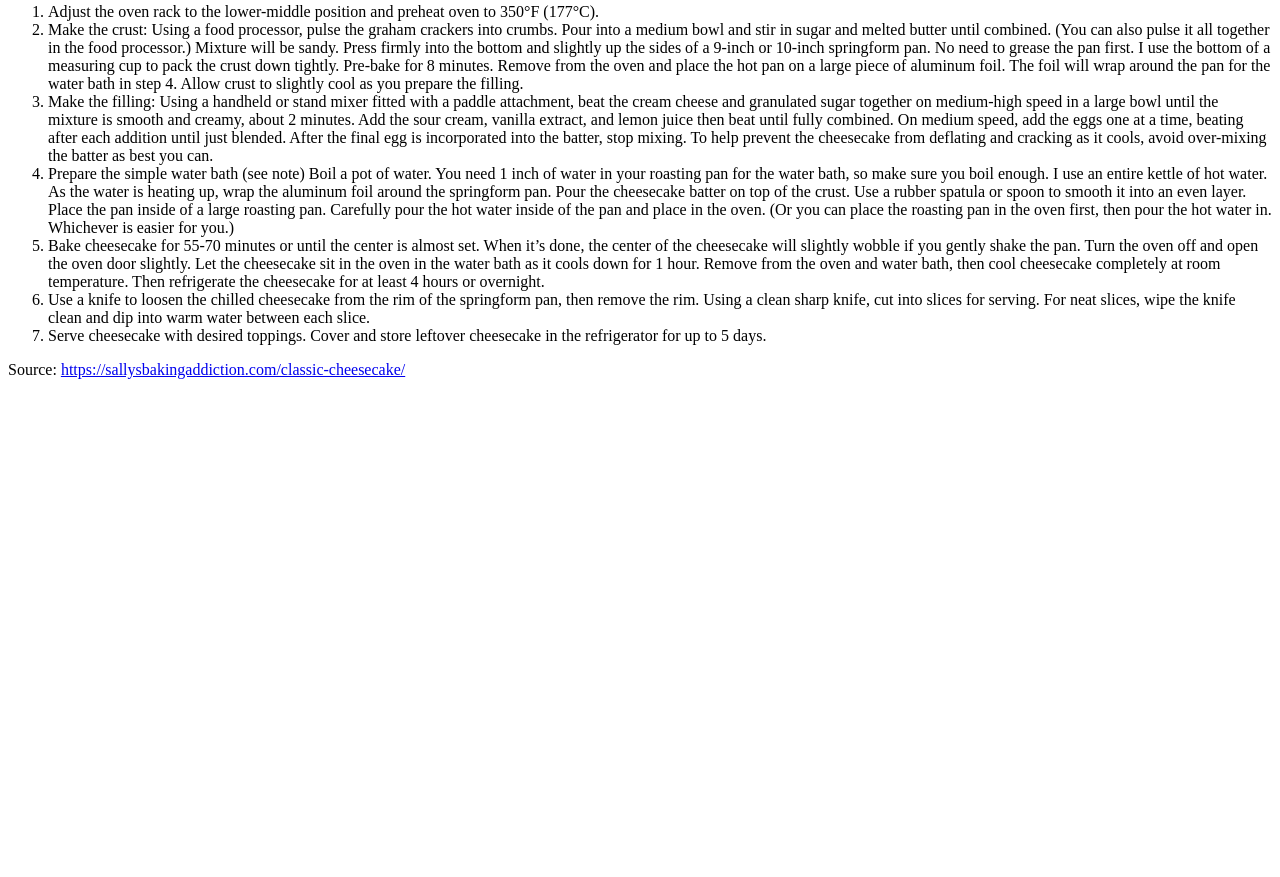
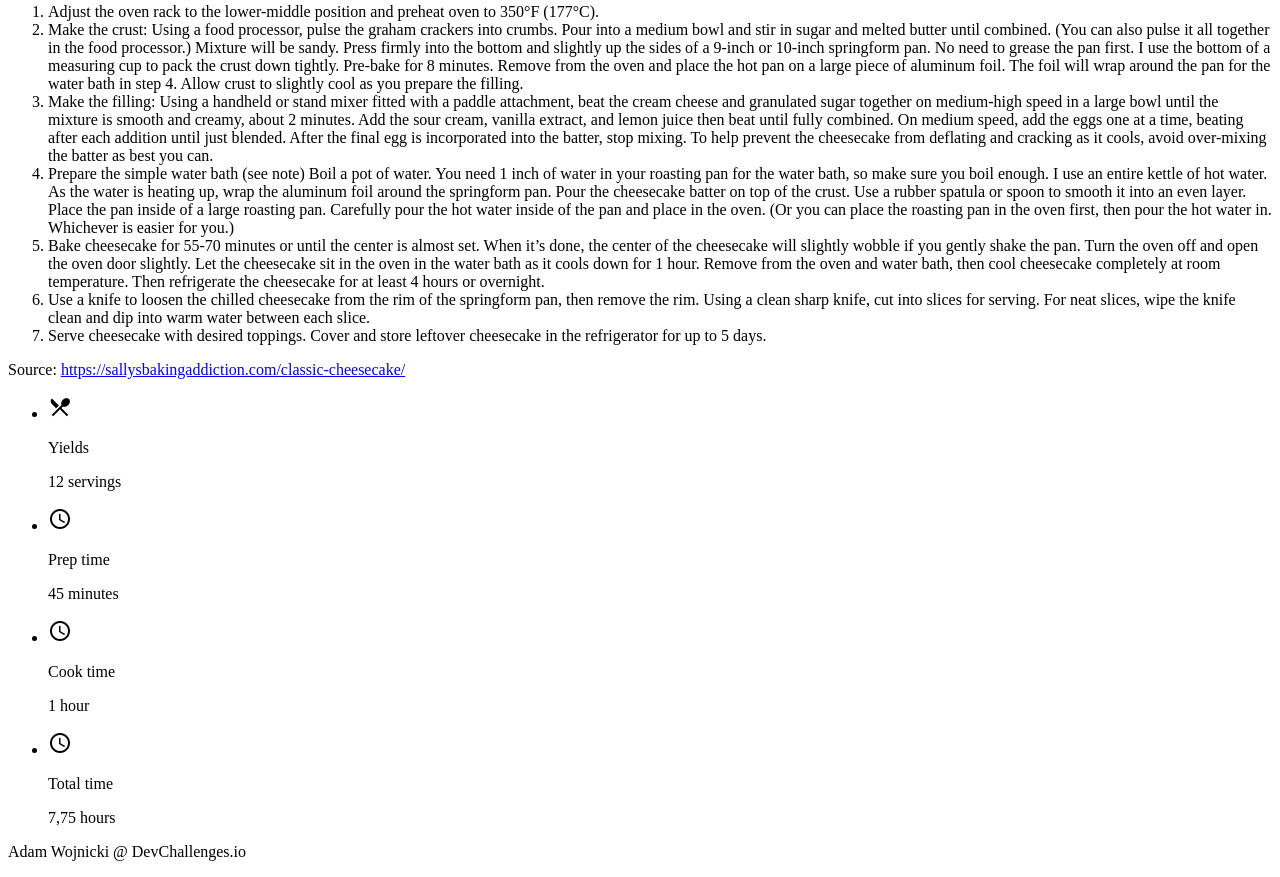
Before and after one commit to adamwojnicki/recipe-page, a plain HTML site: page index.html in a window 1280 px wide. Shown: the part 1445-2322 px from the top of the page. Before the commit the page ends 1840 px from the top, so only its background shows below. Drawn offline with Linux system fonts and the light colour scheme.

Commit message:
Initial markup done

```diff
--- a/index.html
+++ b/index.html
@@ -4,6 +4,10 @@
     <meta charset="UTF-8" />
     <meta name="viewport" content="width=device-width, initial-scale=1.0" />
     <title>Document</title>
+    <link
+      href="https://fonts.googleapis.com/icon?family=Material+Icons"
+      rel="stylesheet"
+    />
     <link rel="stylesheet" href="./style.css" />
   </head>
   <body>
@@ -157,13 +161,46 @@
         </ol>
         <p class="main__disclaimer">
           Source:
-          <a href="ttps://sallysbakingaddiction.com/classic-cheesecake/"
+          <a href="https://sallysbakingaddiction.com/classic-cheesecake/"
             >https://sallysbakingaddiction.com/classic-cheesecake/</a
           >
         </p>
       </main>
-      <aside class="aside"></aside>
-      <footer class="footer"></footer>
+      <aside class="aside">
+        <ul class="aside__list">
+          <li class="aside__list-item">
+            <i class="material-icons">restaurant_menu</i>
+            <div class="text">
+              <p>Yields</p>
+              <p>12 servings</p>
+            </div>
+          </li>
+          <li class="aside__list-item">
+            <i class="material-icons">schedule</i>
+            <div class="text">
+              <p>Prep time</p>
+              <p>45 minutes</p>
+            </div>
+          </li>
+          <li class="aside__list-item">
+            <i class="material-icons">schedule</i>
+            <div class="text">
+              <p>Cook time</p>
+              <p>1 hour</p>
+            </div>
+          </li>
+          <li class="aside__list-item">
+            <i class="material-icons">schedule</i>
+            <div class="text">
+              <p>Total time</p>
+              <p>7,75 hours</p>
+            </div>
+          </li>
+        </ul>
+      </aside>
+      <footer class="footer">
+        <p class="footer__text">Adam Wojnicki @ DevChallenges.io</p>
+      </footer>
     </div>
   </body>
 </html>
```
